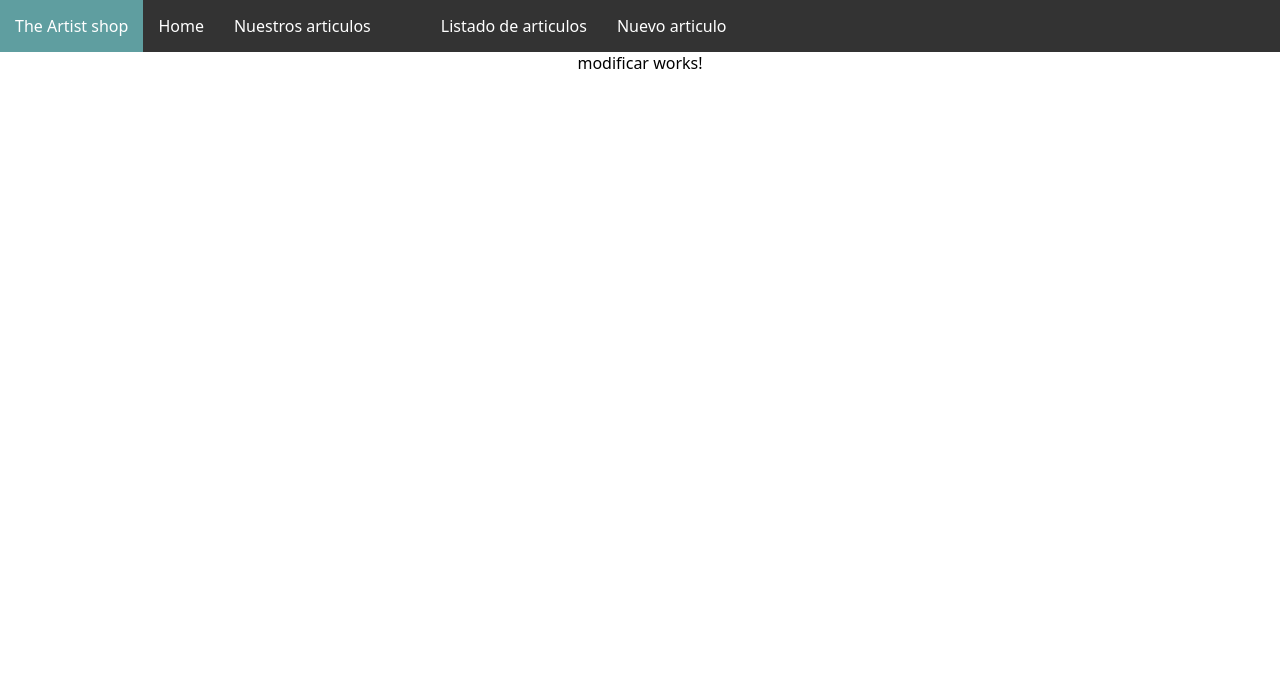
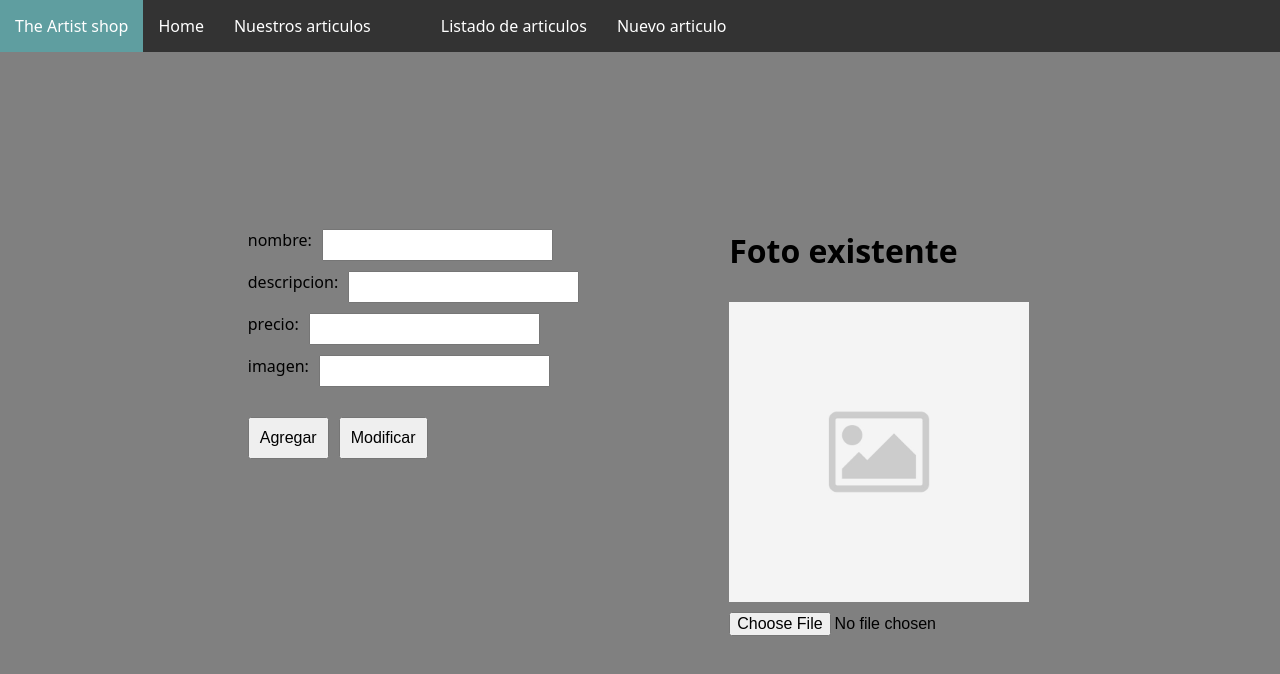
Before and after one commit to RobertRosu/ArtistShop, an Angular app: page /nuevo in a window 1280 px wide. Shown: the top 674 px of the page. Built offline with nearby package versions, Linux system fonts and the light colour scheme.

Commit message:
Estructura y estilos creados

```diff
--- a/src/app/components/modificar/modificar.component.html
+++ b/src/app/components/modificar/modificar.component.html
@@ -1 +1,30 @@
-<p>modificar works!</p>
+<div class="container">
+    <form action="">
+        <div>
+            <label for="nombre">nombre: </label>
+            <input type="text" name="nombre" id="nombre">
+        </div>
+        <div>
+            <label for="descripcion">descripcion: </label>
+            <input type="text" name="descripcion" id="descripcion">
+        </div>
+        <div><label for="precio">precio: </label>
+            <input type="number" name="precio" id="precio">
+        </div>
+        <div>
+            <label for="imagen">imagen: </label>
+            <input type="text" id="imagen" readonly>
+        </div>
+
+        <div class="opciones">
+            <button>Agregar</button>
+            <button>Modificar</button>
+        </div>
+    </form>
+
+    <div id="imagen-preview">
+        <h1>Foto existente</h1>
+        <img src="assets/images/dummy-image-square.jpg" alt="imagen preview">
+        <input type="file">
+    </div>
+</div>
--- a/src/app/components/modificar/modificar.component.scss
+++ b/src/app/components/modificar/modificar.component.scss
@@ -0,0 +1,60 @@
+:host{
+    display: flex;
+    justify-content: center;
+    align-items: center;
+    width: 100%;
+    height: 95vh;
+    background-color: grey;
+    padding: 10px;
+
+    .container{
+        display: flex;
+        flex-direction: row;
+        column-gap: 150px;
+
+        form{
+            display: flex;
+            flex-direction: column;
+            row-gap: 10px;
+
+            div{
+                display: flex;
+                column-gap: 10px;
+
+                label{
+                    font-size: 16px;
+                }
+
+                input{
+                    padding: 5px 10px;
+                    font-size: 16px;
+                }
+            }
+
+            .opciones{
+                margin-top: 20px;
+
+                button{
+                    padding: 10px;
+                    font-size: 16px;
+                }
+            }
+        }
+
+        #imagen-preview{
+            display: flex;
+            flex-direction: column;
+
+            img{
+                margin-top: 30px;
+                width: 300px;
+                height: 300px;
+            }
+
+            input{
+                margin-top: 10px;
+                font-size: 16px;
+            }
+        }
+    }
+}
```
Also changed, not shown: src/app/components/modificar/modificar.component.ts (line endings or trailing spaces), src/assets/images/dummy-image-square.jpg (added).
